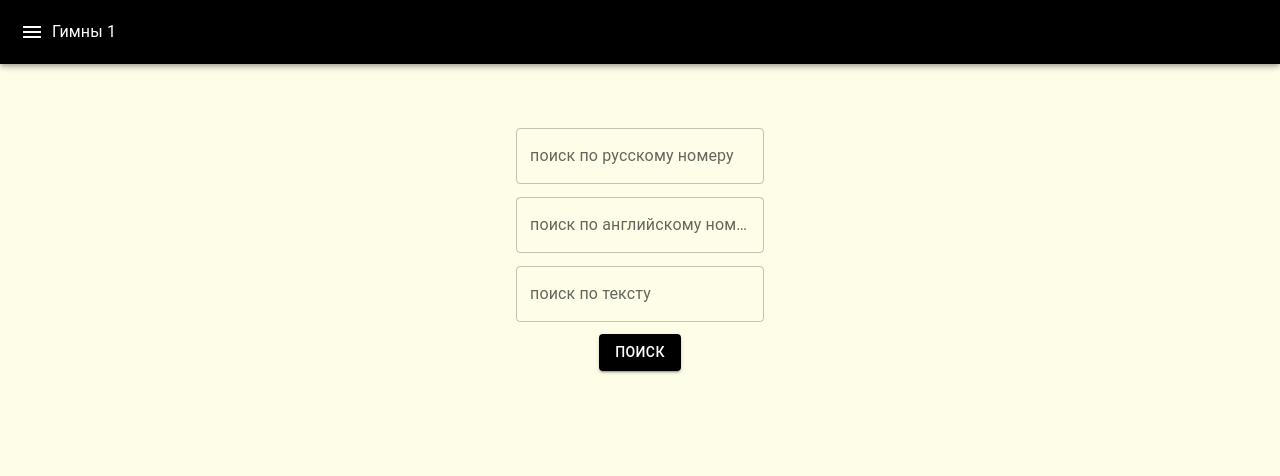
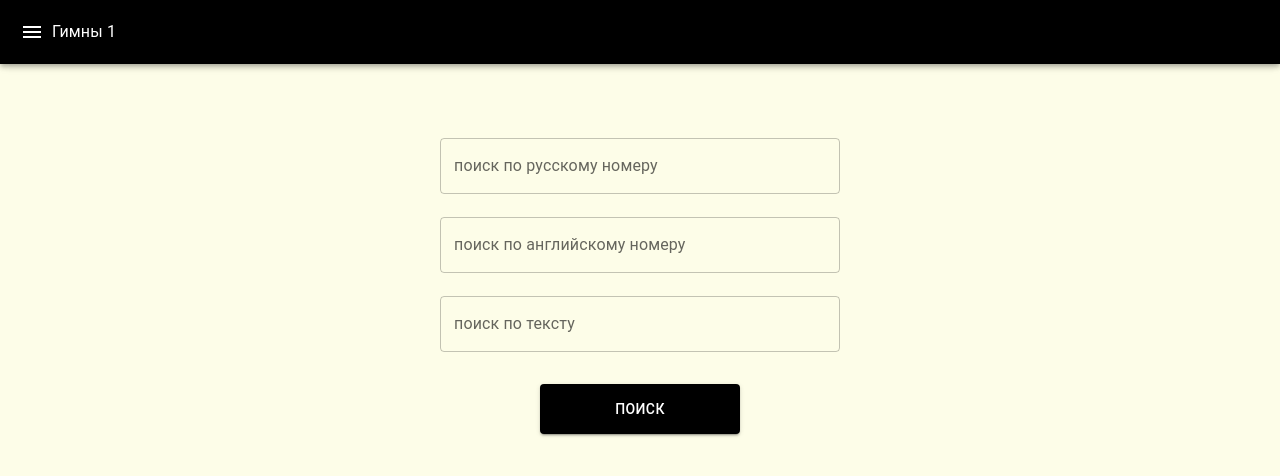
Before and after one commit to gorshipaktsyan/russian-hymns, a React (Create React App) app: page /russian-hymns/search in a window 1280 px wide. Shown: the top 476 px of the page. Built offline with nearby package versions, Linux system fonts and the light colour scheme.

Commit message:
UI fixes

```diff
--- a/src/view/pages/Content/SubTitlesList.js
+++ b/src/view/pages/Content/SubTitlesList.js
@@ -48,7 +48,7 @@ function SubTitlesList ({ selectedTitle, setSelectedTitle, handleHymnClick }) {
   }
 
   return (
-    <Box>
+    <Box sx={{padding: '5px'}}>
       {subtitles.map(subtitle => {
         const hymns = grouped.filter(h => h.subtitle === subtitle._id)
         return (
@@ -56,7 +56,6 @@ function SubTitlesList ({ selectedTitle, setSelectedTitle, handleHymnClick }) {
             key={subtitle._id}
             expanded={expanded === subtitle._id}
             onChange={handleChange(subtitle._id)}
-            sx={{ backgroundColor: '#ffffe7' }}
           >
             <AccordionSummary
               sx={{ marginBottom: '0px' }}
--- a/src/view/pages/History/index.js
+++ b/src/view/pages/History/index.js
@@ -6,7 +6,8 @@ import styled from '@emotion/styled'
 
 const StyledBox = styled(Box)({
   display: 'flex',
-  justifyContent: 'center'
+  justifyContent: 'center',
+  padding: '5px',
 })
 const StyledListItem = styled(ListItem)({
   display: 'flex',
@@ -43,7 +44,7 @@ function History ({ setCurrentNumber }) {
 
   return (
     <StyledBox>
-      <List>
+      <List sx={{ width: '100%', maxWidth: '500px' }}>
         {searchedHymns.map(h => (
           <>
             <StyledListItem key={h?._id} onClick={() => handleClick(h?._id)}>
--- a/src/view/pages/Search/index.js
+++ b/src/view/pages/Search/index.js
@@ -16,12 +16,19 @@ const StyledForm = styled("div")({
 
 const StyledButton = styled(Button)({
   background: "black",
+  width: '200px',
+  height: '50px',
+  marginTop: '20px',
+
   "&:hover": {
     background: "grey",
   },
 });
 const StyledTextField = styled(TextField)({
   marginBottom: "1%",
+  width: '80%',
+  maxWidth: '400px',
+  marginTop: '10px',
   "& input": {
     "-webkit-appearance": "none",
     margin: "0",
```
